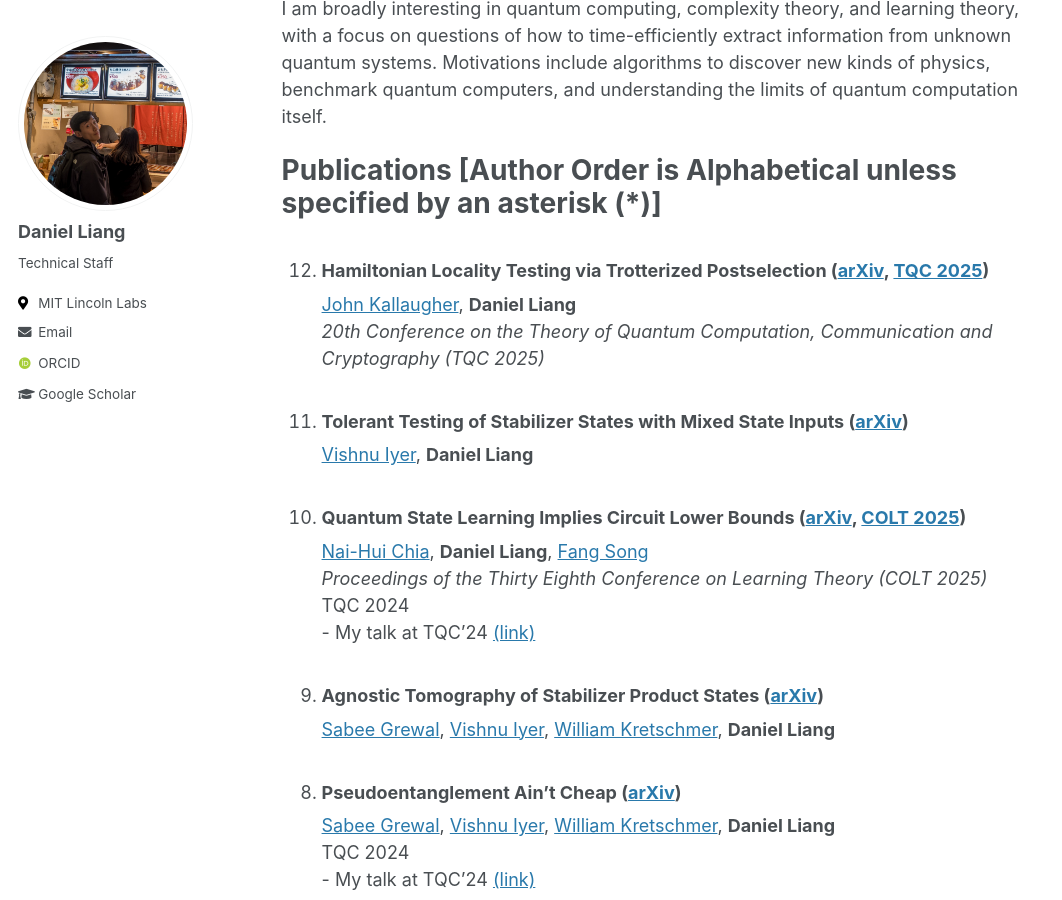
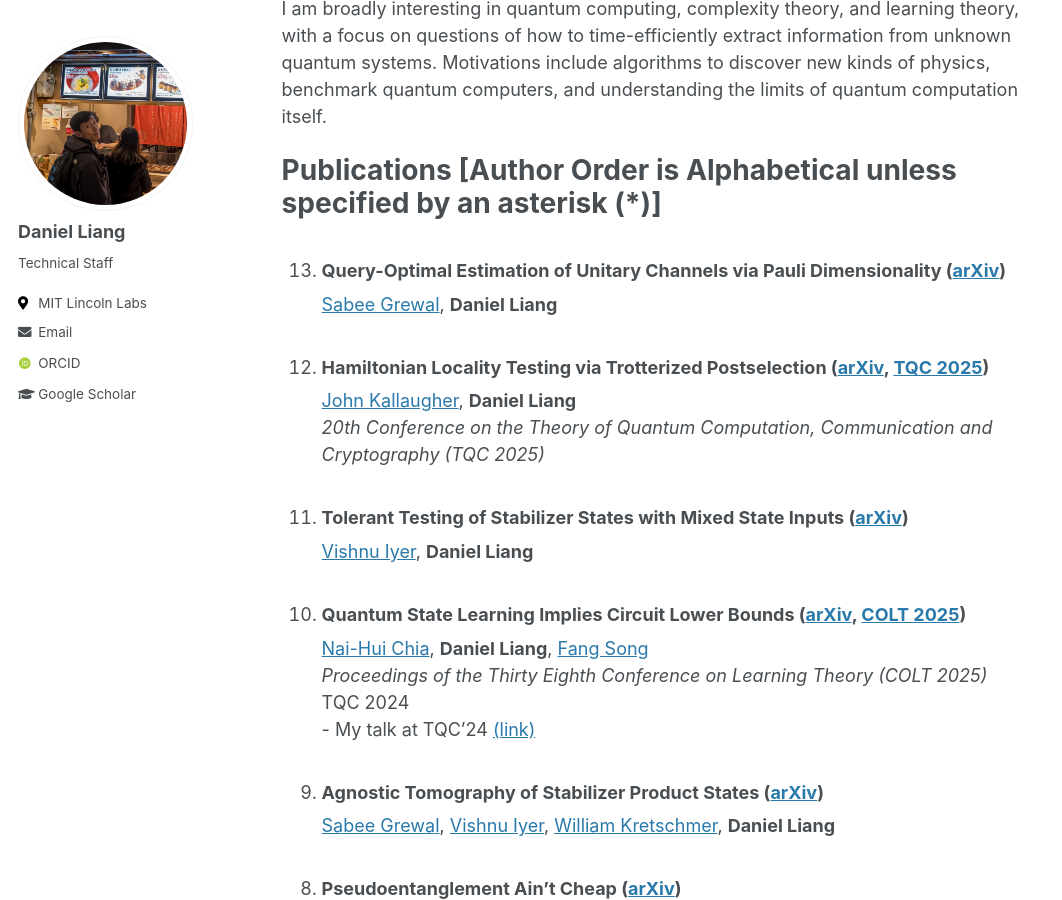
Before and after one commit to Daniel-You-Liang/Daniel-You-Liang.github.io, a Jekyll site: the page built from _pages/about.md, in a window 1280 px wide and 900 px high, scrolled down 370 px. Shown: the whole window, without its empty margins (0-1062 px from the left). Built offline with Jekyll 4.4.1, drawn with Linux system fonts in a browser that asks for light colours; some web fonts are replaced.

Commit message:
new paper!

```diff
--- a/_pages/about.md
+++ b/_pages/about.md
@@ -15,6 +15,8 @@ I am broadly interesting in quantum computing, complexity theory, and learning t
 
 Publications \[Author Order is Alphabetical unless specified by an asterisk (*)\]
 ======
+1. ### Query-Optimal Estimation of Unitary Channels via Pauli Dimensionality ([arXiv](https://arxiv.org/abs/2510.00168))
+[Sabee Grewal](https://sabeegrewal.com/), **Daniel Liang**
 1. ### Hamiltonian Locality Testing via Trotterized Postselection ([arXiv](https://arxiv.org/abs/2505.06478), [TQC 2025](https://drops.dagstuhl.de/entities/document/10.4230/LIPIcs.TQC.2025.10))
 [John Kallaugher](https://far-qc.sandia.gov/staff/john-kallaugher/), **Daniel Liang**<br />*20th Conference on the Theory of Quantum Computation, Communication and Cryptography (TQC 2025)*
 1. ### Tolerant Testing of Stabilizer States with Mixed State Inputs ([arXiv](https://arxiv.org/abs/2411.08765))
```
